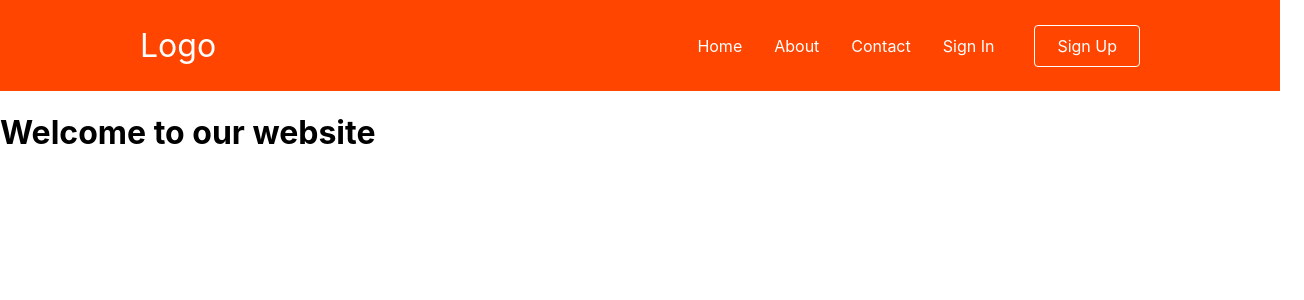
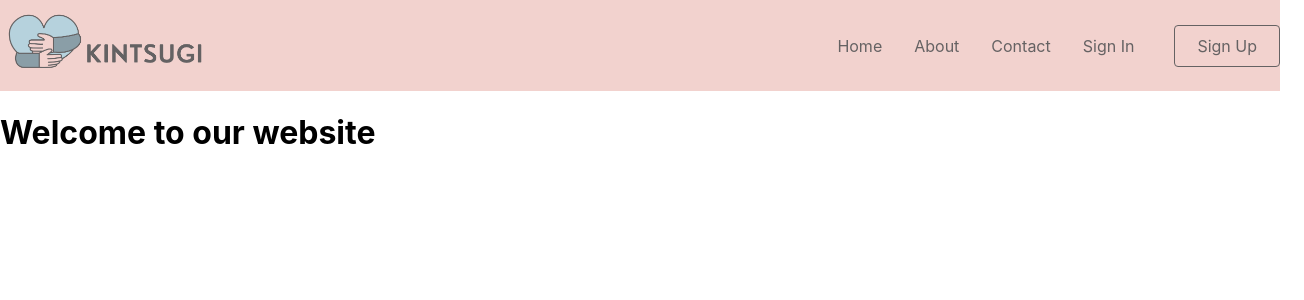
Before and after one commit to marlains/Venushacks-2022, a React (Create React App) app: page / in a window 1280 px wide. Shown: the top 300 px of the page, 1304 px wide, since content can reach past the window. Built offline with nearby package versions, Linux system fonts and the light colour scheme.

Commit message:
changed navbar

```diff
--- a/src/components/Navbar/Navbar.js
+++ b/src/components/Navbar/Navbar.js
@@ -1,45 +1,50 @@
 import React from "react";
+import logo from '../Images/logo.png'
 import{
     Nav,
     NavLogo,
     NavLink,
-    Bars,
     NavMenu,
     NavBtn,
     NavBtnLink,
 } from "./NavbarElements";
 
+
+
 const Navbar = () => {
     return (
-        <>
+        <div>
            <Nav>
-            <NavLogo to="/">
-                Logo
+            <NavLogo to='/'>
+                <img src={logo}
+                width="auto"
+                height="70"/>
             </NavLogo>
-            <Bars />
+
+            {/* #TODO add hamburger menu */}
 
             <NavMenu>
                 <NavLink
                   to="/"
-                  activestyle={{ color:'black' }}
+                  activestyle={{ color:'white' }}
                 >
                     Home
                 </NavLink>
                 <NavLink
                   to="/about"
-                  activestyle={{ color: 'black' }}
+                  activestyle={{ color: 'white' }}
                 >
                     About
                 </NavLink>
                 <NavLink
                   to="/contact"
-                  activestyle={{ color: 'black' }}
+                  activestyle={{ color: 'white' }}
                 >
                     Contact
                 </NavLink>
                 <NavLink
                   to="/signin"
-                  activestyle={{ color: 'black' }}
+                  activestyle={{ color: 'white' }}
                 >
                     Sign In
                 </NavLink>
@@ -48,7 +53,9 @@ const Navbar = () => {
                 </NavBtn>
             </NavMenu>
            </Nav>
-        </>
+        </div>
     );
 };
 export default Navbar;
+
+// Followed the tutorial from https://dev.to/stephanieopala/simple-navigation-bar-in-react-js-4d5m
--- a/src/components/Navbar/NavbarElements.js
+++ b/src/components/Navbar/NavbarElements.js
@@ -1,14 +1,13 @@
-import { FaBars } from "react-icons/fa";
 import { NavLink as Link } from "react-router-dom";
 import styled from "styled-components";
 
 export const Nav = styled.nav`
-    background: orangered;
+    background: #f2d2ce;
     height: 85px;
     display: flex;
     justify-content: space-between;
     align-items: center;
-    padding: 0.2rem calc((100vw - 1000px) / 2);
+    padding: 0.2rem calc((100vw - 1600px) / 2);
     z-index: 12;
 `;
 export const NavLogo = styled(Link)`
@@ -16,11 +15,12 @@ export const NavLogo = styled(Link)`
   color: #fff;
   font-size: 2rem;
   text-decoration: none;
+  align-items: left;
 
 `;
 
 export const NavLink = styled(Link)`
-color: #fff;
+color: #656263;
 display: flex;
 align-items: center;
 text-decoration: none;
@@ -32,26 +32,12 @@ cursor: pointer;
 }
 `;
 
-export const Bars = styled(FaBars)`
-  display: none;
-  color: #fff;
-  @media screen and (max-width: 768px) {
-    display: block;
-    position: absolute;
-    top: 0;
-    right: 0;
-    transform: translate(-100%, 75%);
-    font-size: 1.8rem;
-    cursor: pointer;
-  }
-`;
-
 export const NavMenu = styled.div`
   display: flex;
   align-items: center;
   margin-right: -24px;
 
-  @media screen and (max-width: 768px) {
+  @media screen and (max-width: 800px) {
     display: none;
   }
 `;
@@ -70,9 +56,9 @@ export const NavBtnLink = styled(Link)`
   border-radius: 4px;
   background: transparent;
   padding: 10px 22px;
-  color: #fff;
+  color: #656263;
   outline: none;
-  border: 1px solid #fff;
+  border: 1px solid #656263;
   cursor: pointer;
   transition: all 0.2s ease-in-out;
   text-decoration: none;
@@ -83,3 +69,5 @@ export const NavBtnLink = styled(Link)`
     color: #808080;
   }
 `;
+
+// Followed the tutorial from https://dev.to/stephanieopala/simple-navigation-bar-in-react-js-4d5m
--- a/src/index.js
+++ b/src/index.js
@@ -2,7 +2,6 @@ import React from 'react';
 import ReactDOM from 'react-dom/client';
 import './index.css';
 import App from './App';
-import reportWebVitals from './reportWebVitals';
 
 const root = ReactDOM.createRoot(document.getElementById('root'));
 root.render(
@@ -10,9 +9,3 @@ root.render(
     <App />
   </React.StrictMode>
 );
-
-
-// If you want to start measuring performance in your app, pass a function
-// to log results (for example: reportWebVitals(console.log))
-// or send to an analytics endpoint. Learn more: https://bit.ly/CRA-vitals
-reportWebVitals();
```
Also changed, not shown: src/components/Images/logo.png (added).
